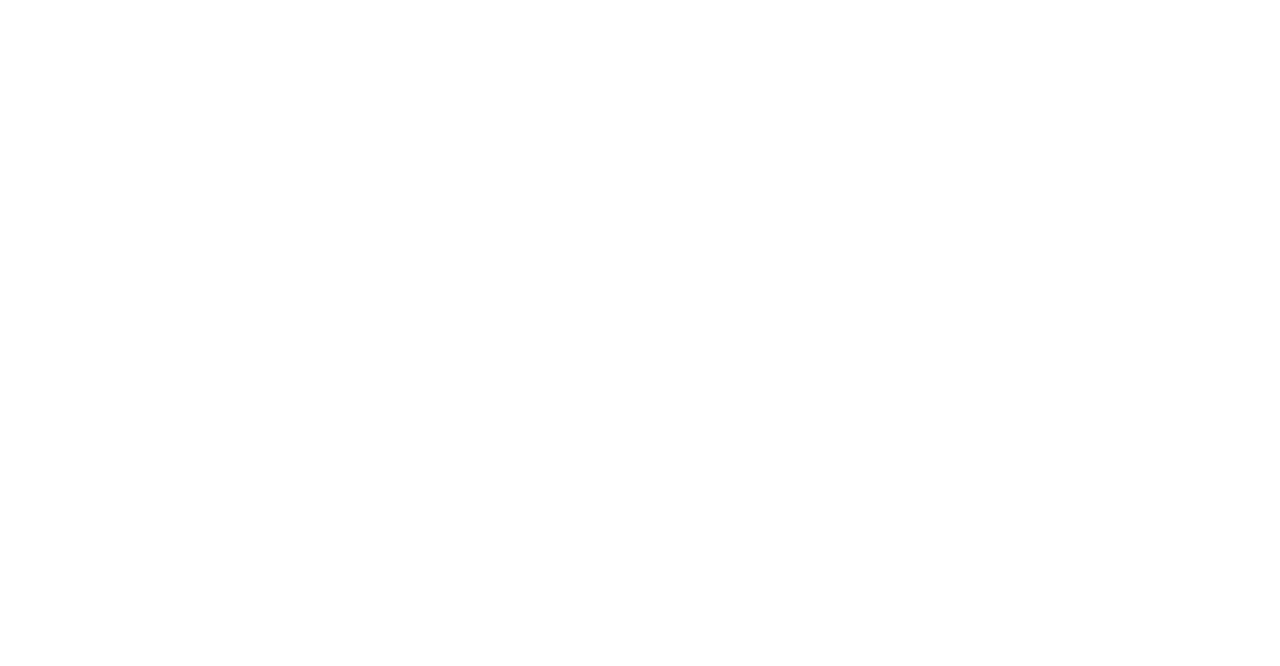
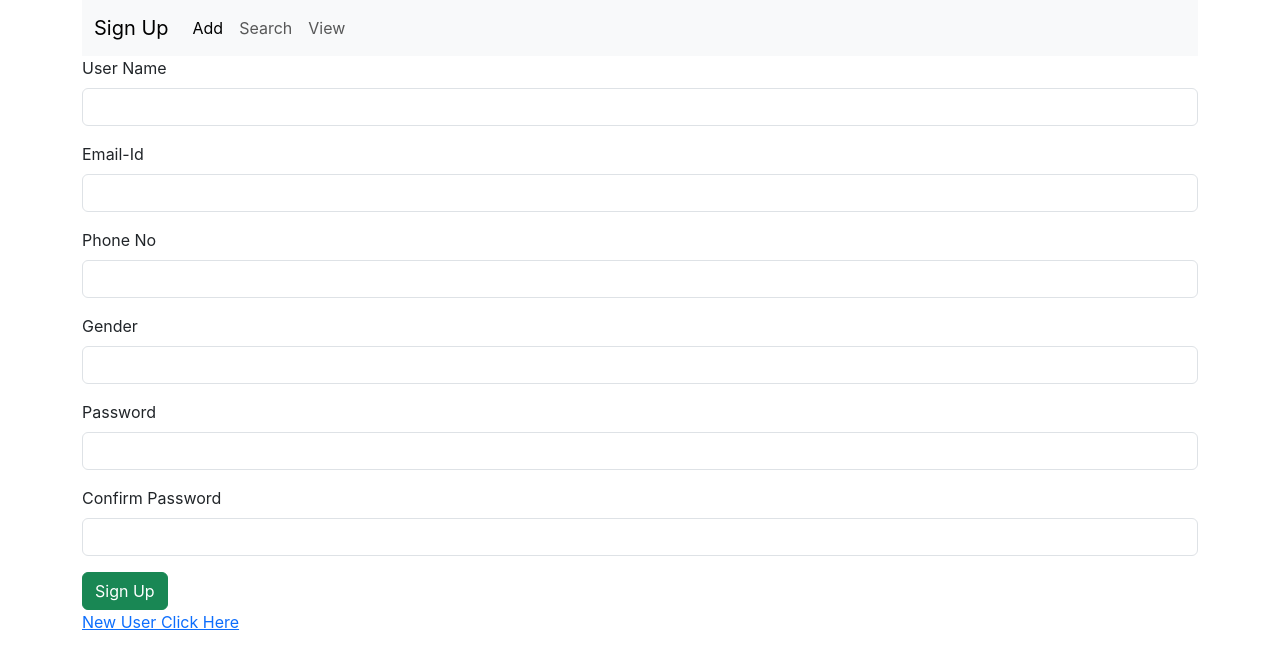
Before and after one commit to swadhi03/bus-frontend-app-new, a React (Create React App) app: page /signup in a window 1280 px wide. Before the commit this address had no page. Shown: the top 666 px of the page. Built offline with nearby package versions, Linux system fonts and the light colour scheme.

Commit message:
completed

```diff
--- a/src/App.js
+++ b/src/App.js
@@ -4,6 +4,7 @@
 import AddBus from './components/AddBus';
 import SearchBus from './components/SearchBus';
 import ViewBus from './components/ViewBus';
+import SignUp from './components/SignUp';
 
 function App() {
   return (
@@ -13,6 +14,7 @@
           <Route path='/' element={<AddBus/>}/>
           <Route path='/search' element={<SearchBus/>}/>
           <Route path='/view' element={<ViewBus/>}/>
+          <Route path='/signup' element={<SignUp/>}/>
         </Routes>
       </BrowserRouter>
     </div>
--- a/src/components/Navbar.jsx
+++ b/src/components/Navbar.jsx
@@ -5,7 +5,7 @@
         <div>
             <nav class="navbar navbar-expand-lg bg-body-tertiary">
                 <div class="container-fluid">
-                    <a class="navbar-brand" href="#">Navbar</a>
+                    <a class="navbar-brand" href="/signup">Sign Up</a>
                     <button class="navbar-toggler" type="button" data-bs-toggle="collapse" data-bs-target="#navbarNav" aria-controls="navbarNav" aria-expanded="false" aria-label="Toggle navigation">
                         <span class="navbar-toggler-icon"></span>
                     </button>
--- /dev/null
+++ b/src/components/SignUp.jsx
@@ -0,0 +1,78 @@
+import axios from 'axios'
+import React, { useState } from 'react'
+import Navbar from './Navbar'
+
+const SignUp = () => {
+    const [data,changeData]=useState([])
+    const inputHandler=(event)=>{
+        changeData({...data,[event.target.name]:event.target.value})
+    }
+    const readValue=()=>{
+        console.log(data)
+        axios.post("http://localhost:8080/signup",data).then(
+            (response)=>{
+                console.log(response.data)
+                if(response.data.status=="success")
+                    {
+                        alert("success")
+                    }
+                    else{
+                        alert("failed")
+                    }
+            }
+        ).catch(
+            (error)=>{
+                console.log(error.message)
+                alert(error.message)
+            }
+        ).finally()
+    }
+  return (
+    <div>
+        <div className="container">
+            <Navbar/>
+            <div className="row">
+                <div className="col col-12 col-md-12 col-md-12 col-lg-12 col-xl-12 col-xxl-12">
+                    <div className="row g-3">
+                        <div className="col col-12 col-sm-12 col-md-12 col-lg-12 col-xl-12 col-xxl-12">
+                            <label htmlFor="" className="form-label">User Name</label>
+                            <input type="text" className="form-control" name='name' value={data.name} onChange={inputHandler}/>
+                        </div>
+                        <div className="col col-12 col-sm-12 col-md-12 col-lg-12 col-xl-12 col-xxl-12">
+                            <label htmlFor="" className="form-label">Email-Id</label>
+                            <input type="email" className="form-control" name='email' value={data.email} onChange={inputHandler}/>
+                        </div>
+                        <div className="col col-12 col-sm-12 col-md-12 col-lg-12 col-xl-12 col-xxl-12">
+                            <label htmlFor="" className="form-label">Phone No</label>
+                            <input type="text" className="form-control" name='mobile' value={data.mobile} onChange={inputHandler}/>
+                        </div>
+                        <div className="col col-12 col-sm-12 col-md-12 col-lg-12 col-xl-12 col-xxl-12">
+                            <label htmlFor="" className="form-label">Gender</label>
+                            <select name="gender" id="" className="form-control" value={data.gender} onChange={inputHandler}>
+                              <option value=""></option>
+                              <option value="Female">Female</option>
+                              <option value="Male">Male</option>
+                              <option value="Others">Others</option>
+                            </select>
+                        </div>
+                        <div className="col col-12 col-sm-12 col-md-12 col-lg-12 col-xl-12 col-xxl-12">
+                            <label htmlFor="" className="form-label">Password</label>
+                            <input type="password" className="form-control" name='password' value={data.password} onChange={inputHandler}/>
+                        </div>
+                        <div className="col col-12 col-sm-12 col-md-12 col-lg-12 col-xl-12 col-xxl-12">
+                            <label htmlFor="" className="form-label">Confirm Password</label>
+                            <input type="password" className="form-control" name='password' value={data.password} onChange={inputHandler}/>
+                        </div>
+                        <div className="col col-12 col-sm-12 col-md-12 col-lg-12 col-xl-12 col-xxl-12">
+                            <button className="btn btn-success" onClick={readValue}>Sign Up</button>
+                        </div>
+                    </div>
+                    <a href="/signin">New User Click Here</a>
+                </div>
+            </div>
+        </div>
+    </div>
+  )
+}
+
+export default SignUp
```
